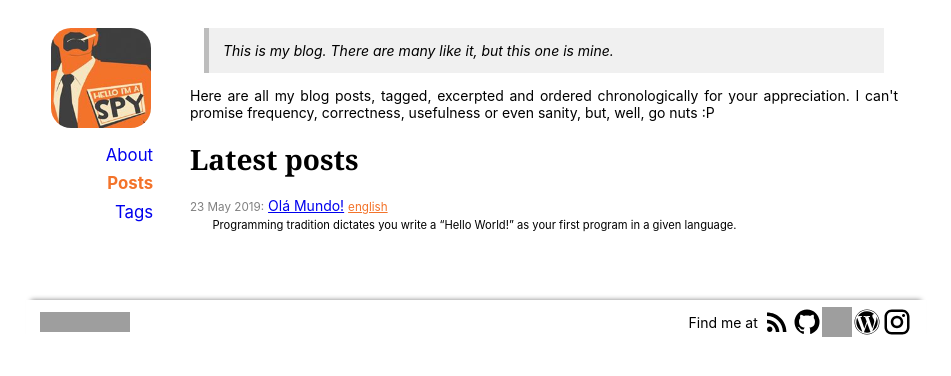
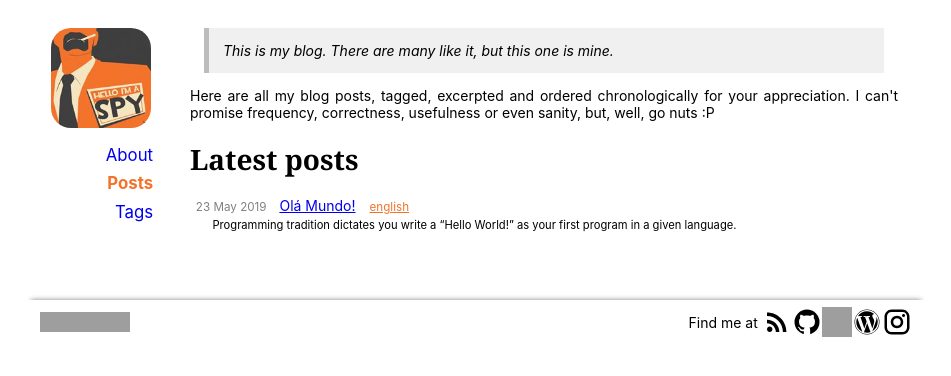
Before and after one commit to hanjos/hanjos.github.io, a Jekyll site: the page built from posts.html, in a window 1280 px wide, cut to the strip 0-376 px from the top of the page. Shown: the whole strip, without its empty margins (164-1115 px from the left). Built offline with Jekyll 4.4.1, drawn with Linux system fonts in a browser that asks for light colours; grey boxes are pictures that could not be loaded.

Commit message:
Ajeitando a exibição de rótulos.

```diff
--- a/_includes/post-entry.html
+++ b/_includes/post-entry.html
@@ -1,15 +1,15 @@
 <div class='post-entry'>
-  <small class='meta'><time datetime='{{ include.post.date | date_to_xmlschema }}'>{{ include.post.date | date: "%d %b %Y" }}</time>: </small>
-  <a href='{{ include.post.url }}'>{{ include.post.title }}</a>
-  {% if include.show_tags %}
-    {% if include.post.tags.size > 0 %}
-    <div class='meta'>
+  <div class='heading'>
+    <small class='date'><time datetime='{{ include.post.date | date_to_xmlschema }}'>{{ include.post.date | date: "%d %b %Y" }}</time> </small>
+    <a href='{{ include.post.url }}' class='title'>{{ include.post.title }}</a>
+    {% if include.show_tags and include.post.tags.size > 0 %}
+    <div class='tags'>
       {% for tag in include.post.tags %}
-      <a href='/tags.html#tag-{{ tag }}' class='tag'><small>{{ tag }}</small></a>
+      <a href='/tags.html#tag-{{ tag }}' class='tag'><small>{{ tag }}</small></a>&nbsp;
       {% endfor %}
     </div>
     {% endif %}
-  {% endif %}
+  </div>
   {% if include.show_excerpt %}
   <div class='excerpt'>
     {{ post.excerpt }}
--- a/_sass/_posts.scss
+++ b/_sass/_posts.scss
@@ -23,17 +23,6 @@
   .subtitle {
     font-weight: bold;
     font-style: italic;
-  }
-
-  .meta {
-    display: flex;
-    flex-flow: row wrap;
-    justify-content: flex-start;
-    align-items: flex-end; /* centers the image better */
-
-    .separator {
-      color: #A0A0A0;
-    }
   }
 
   .thumbnail {
@@ -81,16 +70,45 @@
     padding: 0; /* removing the standard left padding */
   }
 
-  .meta {
-    color: gray;
-    display: inline-block;
-  }
-
   .excerpt p {
     font-size: 0.8em;
 
     margin: 0;
     padding: 0.4em 2em;
+  }
+}
+
+.post-entry {
+  margin: 0.333em 0;
+
+  .heading {
+    display: inline-flex;
+    align-items: baseline;
+
+    > * {
+      padding: 0 0.5em;
+    }
+
+    .date {
+      color: gray;
+    }
+
+    .tags {
+      display: flex;
+      flex-flow: row wrap;
+      align-items: baseline;
+    }
+  }
+}
+
+.meta {
+  display: flex;
+  flex-flow: row wrap;
+  justify-content: flex-start;
+  align-items: flex-end; /* centers the image better */
+
+  .separator {
+    color: #A0A0A0;
   }
 }
 
```
Also changed, not shown: _drafts/old-times-sake.md (+1 -1 lines).
